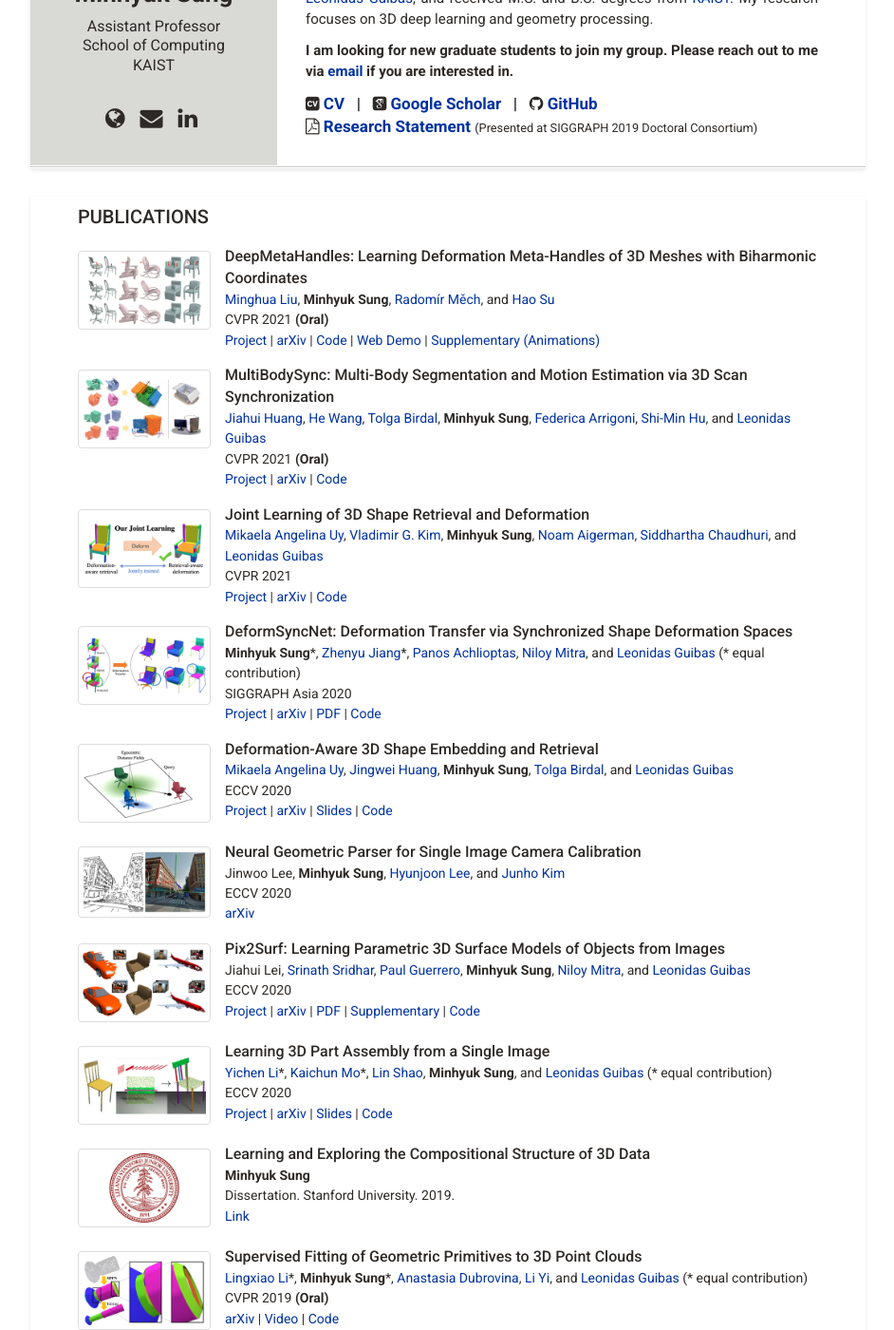
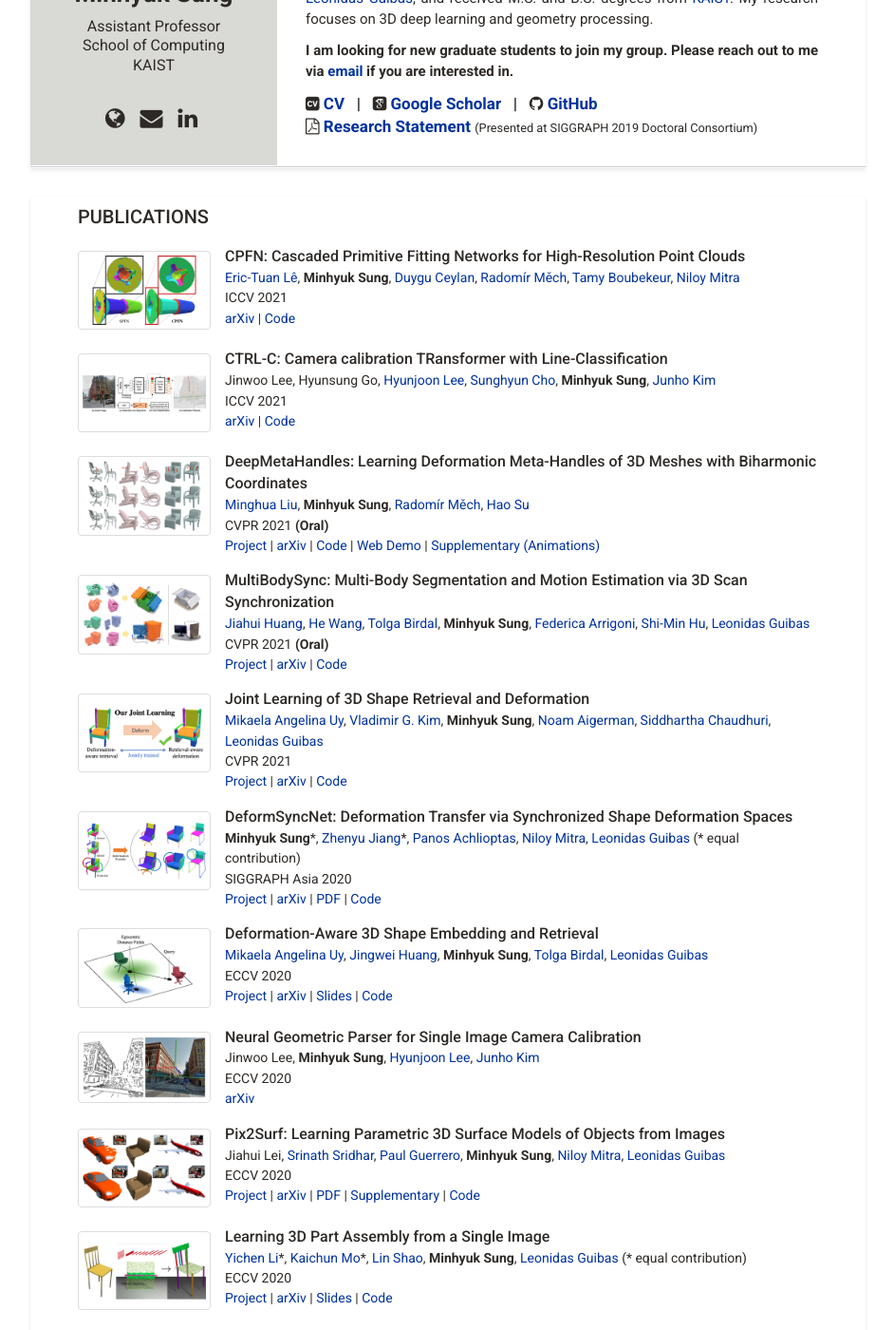
Before and after one commit to mhsung/mhsung.github.io, a Jekyll site: the page built from index.html, in a window 1280 px wide and 1400 px high, scrolled down 193 px. Shown: the whole window at 95% size, without its empty margins (168-1110 px from the left). Built offline with Jekyll 4.4.1, drawn with Linux system fonts in a browser that asks for light colours; some web fonts are replaced; some of the changed text lies outside the part shown.

Commit message:
Added ICCV papers.

```diff
--- a/_includes/publications.html
+++ b/_includes/publications.html
@@ -3,6 +3,54 @@
   <h2 class="section-title">Publications</h2>
 
   <div class="table">
+
+    <!-- iccv 21' 2/2 -->
+    <div class="table-row">
+      <div class="thumbnail-cell">
+        <img class="thumbnail" src="{{site.baseurl}}/assets/images/cpfn-iccv21-thumbnail.png" alt="thumbnail"/>
+      </div>
+      <div class="description-cell">
+        <span class="title">
+          CPFN: Cascaded Primitive Fitting Networks for High-Resolution Point Clouds
+        </span><br>
+        <span class="summary">
+          <a href="http://erictuanle.com/" target="_blank">Eric-Tuan Lê</a>,
+          <b>Minhyuk Sung</b>,
+          <a href="http://www.duygu-ceylan.com/" target="_blank">Duygu Ceylan</a>,
+          <a href="https://research.adobe.com/person/radomir-mech/" target="_blank">Radomír Měch</a>,
+          <a href="https://perso.telecom-paristech.fr/boubek/" target="_blank">Tamy Boubekeur</a>,
+          <a href="http://www0.cs.ucl.ac.uk/staff/n.mitra/" target="_blank">Niloy Mitra</a>
+          <br>
+          ICCV 2021<br>
+          <a href="https://arxiv.org/abs/2109.00113" target="_blank">arXiv</a> |
+          <a href="https://github.com/erictuanle/CPFN" target="_blank">Code</a>
+        </span>
+      </div>
+    </div>
+
+    <!-- iccv 21' 1/2 -->
+    <div class="table-row">
+      <div class="thumbnail-cell">
+        <img class="thumbnail" src="{{site.baseurl}}/assets/images/ctrl-c-iccv21-thumbnail.png" alt="thumbnail"/>
+      </div>
+      <div class="description-cell">
+        <span class="title">
+          CTRL-C: Camera calibration TRansformer with Line-Classification
+        </span><br>
+        <span class="summary">
+          Jinwoo Lee,
+          Hyunsung Go,
+          <a href="https://sites.google.com/site/eldercrow/" target="_blank">Hyunjoon Lee</a>,
+          <a href="https://www.scho.pe.kr/" target="_blank">Sunghyun Cho</a>,
+          <b>Minhyuk Sung</b>,
+          <a href="https://home1.kookmin.ac.kr/~junho/" target="_blank">Junho Kim</a>
+          <br>
+          ICCV 2021<br>
+          <a href="https://arxiv.org/abs/2109.02259" target="_blank">arXiv</a> |
+          <a href="https://github.com/jwlee-vcl/CTRL-C" target="_blank">Code</a>
+        </span>
+      </div>
+    </div>
 
     <!-- cvpr 21' 3/3 -->
     <div class="table-row">
@@ -18,7 +66,7 @@
         <span class="summary">
           <a href="http://cseweb.ucsd.edu/~mil070/" target="_blank">Minghua Liu</a>,
           <b>Minhyuk Sung</b>,
-          <a href="https://research.adobe.com/person/radomir-mech/" target="_blank">Radomír Měch</a>, and
+          <a href="https://research.adobe.com/person/radomir-mech/" target="_blank">Radomír Měch</a>,
           <a href="http://cseweb.ucsd.edu/~haosu/" target="_blank">Hao Su</a>
           <br>
           CVPR 2021 <b>(Oral)</b><br>
@@ -48,7 +96,7 @@
           <a href="http://tbirdal.me/" target="_blank">Tolga Birdal</a>,
           <b>Minhyuk Sung</b>,
           <a href="https://webapps.unitn.it/du/en/Persona/PER0222455/Pubblicazioni" target="_blank">Federica Arrigoni</a>,
-          <a href="https://cg.cs.tsinghua.edu.cn/#people.htm#shimin.htm" target="_blank">Shi-Min Hu</a>, and
+          <a href="https://cg.cs.tsinghua.edu.cn/#people.htm#shimin.htm" target="_blank">Shi-Min Hu</a>,
           <a href="https://geometry.stanford.edu/member/guibas/" target="_blank">Leonidas Guibas</a>
           <br>
           CVPR 2021 <b>(Oral)</b><br>
@@ -75,7 +123,7 @@
           <a href="http://www.vovakim.com/" target="_blank">Vladimir G. Kim</a>,
           <b>Minhyuk Sung</b>,
           <a href="https://noamaig.github.io/" target="_blank">Noam Aigerman</a>,
-          <a href="https://www.cse.iitb.ac.in/~sidch/" target="_blank">Siddhartha Chaudhuri</a>, and
+          <a href="https://www.cse.iitb.ac.in/~sidch/" target="_blank">Siddhartha Chaudhuri</a>,
           <a href="https://geometry.stanford.edu/member/guibas/" target="_blank">Leonidas Guibas</a>
           <br>
           CVPR 2021<br>
@@ -101,7 +149,7 @@
           <b>Minhyuk Sung</b>*,
           <a href="https://zhenyujiang.me/" target="_blank">Zhenyu Jiang</a>*,
           <a href="http://ai.stanford.edu/~optas/" target="_blank">Panos Achlioptas</a>,
-          <a href="http://www0.cs.ucl.ac.uk/staff/n.mitra/" target="_blank">Niloy Mitra</a>, and
+          <a href="http://www0.cs.ucl.ac.uk/staff/n.mitra/" target="_blank">Niloy Mitra</a>,
           <a href="https://geometry.stanford.edu/member/guibas/" target="_blank">Leonidas Guibas</a>
           (* equal contribution)
           <br>
@@ -129,7 +177,7 @@
           <a href="https://mikacuy.github.io/" target="_blank">Mikaela Angelina Uy</a>,
           <a href="https://cs.stanford.edu/people/jingweih/" target="_blank">Jingwei Huang</a>,
           <b>Minhyuk Sung</b>,
-          <a href="http://tbirdal.me/" target="_blank">Tolga Birdal</a>, and
+          <a href="http://tbirdal.me/" target="_blank">Tolga Birdal</a>,
           <a href="https://geometry.stanford.edu/member/guibas/" target="_blank">Leonidas Guibas</a>
           <br>
           ECCV 2020<br>
@@ -155,7 +203,7 @@
         <span class="summary">
           Jinwoo Lee,
           <b>Minhyuk Sung</b>,
-          <a href="https://sites.google.com/site/eldercrow/" target="_blank">Hyunjoon Lee</a>, and
+          <a href="https://sites.google.com/site/eldercrow/" target="_blank">Hyunjoon Lee</a>,
           <a href="https://home1.kookmin.ac.kr/~junho/" target="_blank">Junho Kim</a>
           <br>
           ECCV 2020<br>
@@ -180,7 +228,7 @@
           <a href="http://srinathsridhar.com/" target="_blank">Srinath Sridhar</a>,
           <a href="http://paulguerrero.net/" target="_blank">Paul Guerrero</a>,
           <b>Minhyuk Sung</b>,
-          <a href="http://www0.cs.ucl.ac.uk/staff/n.mitra/" target="_blank">Niloy Mitra</a>, and
+          <a href="http://www0.cs.ucl.ac.uk/staff/n.mitra/" target="_blank">Niloy Mitra</a>,
           <a href="https://geometry.stanford.edu/member/guibas/" target="_blank">Leonidas Guibas</a>
           <br>
           ECCV 2020<br>
@@ -208,7 +256,7 @@
           <a href="https://antheali.github.io/" target="_blank">Yichen Li</a>*,
           <a href="https://cs.stanford.edu/~kaichun/" target="_blank">Kaichun Mo</a>*,
           <a href="https://linsats.github.io/" target="_blank">Lin Shao</a>,
-          <b>Minhyuk Sung</b>, and
+          <b>Minhyuk Sung</b>,
           <a href="https://geometry.stanford.edu/member/guibas/" target="_blank">Leonidas Guibas</a>
           (* equal contribution)
           <br>
@@ -255,7 +303,7 @@
           <a href="https://www.csail.mit.edu/person/lingxao-li" target="_blank">Lingxiao Li</a>*,
           <b>Minhyuk Sung</b>*,
           <a href="https://anastasiadk.github.io/" target="_blank">Anastasia Dubrovina</a>,
-          <a href="https://ericyi.github.io/" target="_blank">Li Yi</a>, and
+          <a href="https://ericyi.github.io/" target="_blank">Li Yi</a>,
           <a href="https://geometry.stanford.edu/member/guibas/" target="_blank">Leonidas Guibas</a>
           (* equal contribution)
           <br>
@@ -282,7 +330,7 @@
           <a href="https://ericyi.github.io/" target="_blank">Li Yi</a>,
           Wang Zhao,
           <a href="http://ai.stanford.edu/~hewang/" target="_blank">He Wang</a>,
-          <b>Minhyuk Sung</b>, and
+          <b>Minhyuk Sung</b>,
           <a href="https://geometry.stanford.edu/member/guibas/" target="_blank">Leonidas Guibas</a>
           <br>
           CVPR 2019<br>
@@ -306,7 +354,7 @@
         <span class="summary">
           <b>Minhyuk Sung</b>,
           <a href="http://cseweb.ucsd.edu/~haosu/" target="_blank">Hao Su</a>,
-          <a href="https://ronaldiscool.github.io/" target="_blank">Ronald Yu</a>, and
+          <a href="https://ronaldiscool.github.io/" target="_blank">Ronald Yu</a>,
           <a href="https://geometry.stanford.edu/member/guibas/" target="_blank">Leonidas Guibas</a>
           <br>
           NeurIPS 2018<br>
@@ -332,7 +380,7 @@
         <span class="summary">
           <b>Minhyuk Sung</b>,
           <a href="https://anastasiadk.github.io/" target="_blank">Anastasia Dubrovina</a>,
-          <a href="http://www.vovakim.com/" target="_blank">Vladimir G. Kim</a>, and
+          <a href="http://www.vovakim.com/" target="_blank">Vladimir G. Kim</a>,
           <a href="https://geometry.stanford.edu/member/guibas/" target="_blank">Leonidas Guibas</a>
           <br>
           SGP 2018 (Symposium on Geometry Processing)<br>
@@ -365,7 +413,7 @@
           <b>Minhyuk Sung</b>,
           <a href="http://cseweb.ucsd.edu/~haosu/" target="_blank">Hao Su</a>,
           <a href="http://www.vovakim.com/" target="_blank">Vladimir G. Kim</a>,
-          <a href="https://www.cse.iitb.ac.in/~sidch/" target="_blank">Siddhartha Chaudhuri</a>, and
+          <a href="https://www.cse.iitb.ac.in/~sidch/" target="_blank">Siddhartha Chaudhuri</a>,
           <a href="https://geometry.stanford.edu/member/guibas/" target="_blank">Leonidas Guibas</a>
           <br>
           SIGGRAPH Asia 2017<br>
@@ -392,7 +440,7 @@
         <span class="summary">
           <b>Minhyuk Sung</b>,
           <a href="http://www.vovakim.com/" target="_blank">Vladimir G. Kim</a>,
-          <a href="http://rangst.github.io/" target="_blank">Roland Angst</a>, and
+          <a href="http://rangst.github.io/" target="_blank">Roland Angst</a>,
           <a href="https://geometry.stanford.edu/member/guibas/" target="_blank">Leonidas Guibas</a><br>
           SIGGRAPH Asia 2015<br>
           <a href="{{site.baseurl}}/papers/structure-completion.html" target="_blank">Project</a> |
@@ -416,7 +464,7 @@
           </a>
         </span><br>
         <span class="summary">
-          <b>Min-Hyuk Sung</b>, Hwasup Lim, Hyoung-Gon Kim, and Sang Chul Ahn<br>
+          <b>Min-Hyuk Sung</b>, Hwasup Lim, Hyoung-Gon Kim,  Sang Chul Ahn<br>
           IEEE International Conference on Image Processing (ICIP) 2013<br>
           <a href="https://doi.org/10.1109/ICIP.2013.6738034" target="_blank">Link</a>
         </span>
@@ -455,7 +503,7 @@
           </a>
         </span><br>
         <span class="summary">
-          Sang Wook Yoo, Joon-Kyung Seong, <b>Min-Hyuk Sung</b>, Sung Yong Shin, and Elaine Cohen<br>
+          Sang Wook Yoo, Joon-Kyung Seong, <b>Min-Hyuk Sung</b>, Sung Yong Shin,  Elaine Cohen<br>
           IEEE Transactions on Visualization and Computer Graphics (TVCG). 2012<br>
           <a href="https://doi.org/10.1109/TVCG.2012.29" target="_blank">Link</a>
         </span>
```
Also changed, not shown: assets/images/cpfn-iccv21-thumbnail.png (added), assets/images/ctrl-c-iccv21-thumbnail.png (added), 2 other files.
